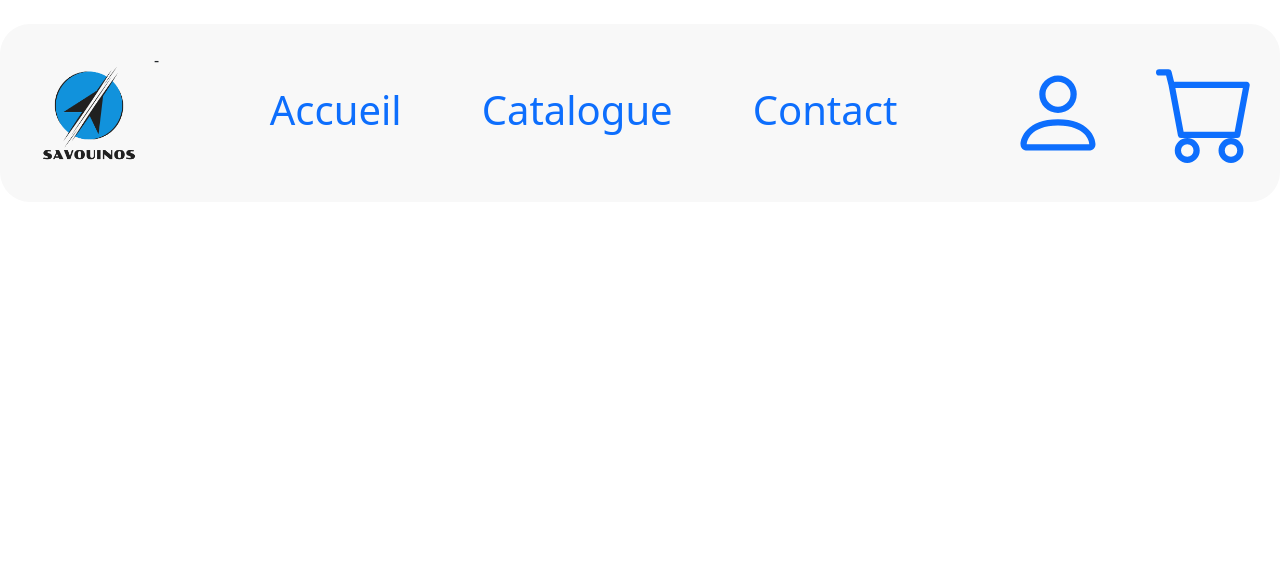
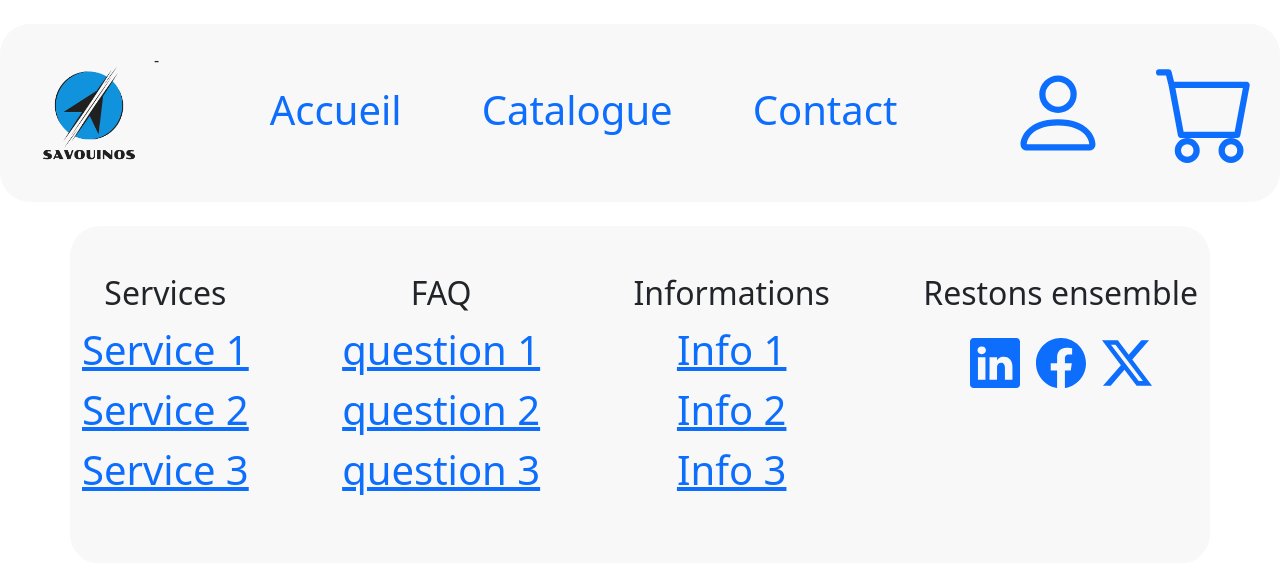
Before and after one commit to mathisklein33/Ecomerce, a PHP site: page /e-commerce/ in a window 1280 px wide. Shown: the top 563 px of the page. Run offline with PHP 8.4, Linux system fonts and the light colour scheme.

Commit message:
ajout de footer

```diff
--- a/index.php
+++ b/index.php
@@ -1,3 +1,4 @@
 
 <?php
 include 'public/includes/header.php';
+include 'public/includes/footer.php';
--- a/public/asset/CSS/style.css
+++ b/public/asset/CSS/style.css
@@ -8,3 +8,11 @@ header{
 .nav-item{
     font-size:40px;
 }
+
+footer{
+    background-color: #f8f8f8;
+    border-radius: 30px;
+}
+
+
+text-decoration:none;
--- a/public/includes/footer.php
+++ b/public/includes/footer.php
@@ -1,2 +1,84 @@
+<footer class="container py-5" style="font-size:40px;">
+    <div class="d-flex justify-content-xl-between">
+
+
+        <div class="d-flex flex-column align-items-center">
+            <h2>Services</h2>
+            <nav>
+                <ul class="list-unstyled">
+                    <li><a href="#">Service 1</a></li>
+                    <li><a href="#">Service 2</a></li>
+                    <li><a href="#">Service 3</a></li>
+                </ul>
+            </nav>
+        </div>
+
+
+        <div class="d-flex flex-column align-items-center">
+            <h2>FAQ</h2>
+            <nav>
+                <ul class="list-unstyled">
+                    <li><a href="#">question 1</a></li>
+                    <li><a href="#">question 2</a></li>
+                    <li><a href="#">question 3</a></li>
+                </ul>
+            </nav>
+        </div>
+
+
+        <div class="d-flex flex-column align-items-center">
+            <h2>Informations</h2>
+            <nav>
+                <ul class="list-unstyled">
+                    <li><a href="#">Info 1</a></li>
+                    <li><a href="#">Info 2</a></li>
+                    <li><a href="#">Info 3</a></li>
+                </ul>
+            </nav>
+        </div>
+
+
+        <div class="text-center">
+            <h2>Restons ensemble</h2>
+            <nav>
+                <ul class="list-unstyled d-flex justify-content-center gap-3 mt-3">
+                    <li>
+                        <a href="#">
+                            <!-- LinkedIn -->
+                            <svg xmlns="http://www.w3.org/2000/svg" width="50" height="50" fill="currentColor"
+                                 class="bi bi-linkedin" viewBox="0 0 16 16">
+                                <path
+                                        d="M0 1.146C0 .513.526 0 1.175 0h13.65C15.474 0 16 .513 16 1.146v13.708c0 .633-.526 1.146-1.175 1.146H1.175C.526 16 0 15.487 0 14.854zm4.943 12.248V6.169H2.542v7.225zm-1.2-8.212c.837 0 1.358-.554 1.358-1.248-.015-.709-.52-1.248-1.342-1.248S2.4 3.226 2.4 3.934c0 .694.521 1.248 1.327 1.248zm4.908 8.212V9.359c0-.216.016-.432.08-.586.173-.431.568-.878 1.232-.878.869 0 1.216.662 1.216 1.634v3.865h2.401V9.25c0-2.22-1.184-3.252-2.764-3.252-1.274 0-1.845.7-2.165 1.193v.025h-.016l.016-.025V6.169h-2.4c.03.678 0 7.225 0 7.225z" />
+                            </svg>
+                        </a>
+                    </li>
+                    <li>
+                        <a href="#">
+                            <!-- Facebook -->
+                            <svg xmlns="http://www.w3.org/2000/svg" width="50" height="50" fill="currentColor"
+                                 class="bi bi-facebook" viewBox="0 0 16 16">
+                                <path
+                                        d="M16 8.049c0-4.446-3.582-8.05-8-8.05C3.58 0-.002 3.603-.002 8.05c0 4.017 2.926 7.347 6.75 7.951v-5.625h-2.03V8.05H6.75V6.275c0-2.017 1.195-3.131 3.022-3.131.876 0 1.791.157 1.791.157v1.98h-1.009c-.993 0-1.303.621-1.303 1.258v1.51h2.218l-.354 2.326H9.25V16c3.824-.604 6.75-3.934 6.75-7.951" />
+                            </svg>
+                        </a>
+                    </li>
+                    <li>
+                        <a href="#">
+                            <!-- X -->
+                            <svg xmlns="http://www.w3.org/2000/svg" width="50" height="50" fill="currentColor"
+                                 class="bi bi-twitter-x" viewBox="0 0 16 16">
+                                <path
+                                        d="M12.6.75h2.454l-5.36 6.142L16 15.25h-4.937l-3.867-5.07-4.425 5.07H.316l5.733-6.57L0 .75h5.063l3.495 4.633L12.601.75Zm-.86 13.028h1.36L4.323 2.145H2.865z" />
+                            </svg>
+                        </a>
+                    </li>
+                </ul>
+            </nav>
+        </div>
+
+    </div>
+</footer>
+
+<script src="./public/asset/js/js.js"></script>
 </body>
 </html>
--- a/public/includes/header.php
+++ b/public/includes/header.php
@@ -5,8 +5,7 @@
     <title>Titre de la page</title>
     <link href="https://cdn.jsdelivr.net/npm/bootstrap@5.3.8/dist/css/bootstrap.min.css" rel="stylesheet" integrity="sha384-sRIl4kxILFvY47J16cr9ZwB07vP4J8+LH7qKQnuqkuIAvNWLzeN8tE5YBujZqJLB" crossorigin="anonymous">
     <link rel="stylesheet" href="./public/asset/CSS/style.css">
-    <script src="./public/asset/js/js.js"></script>
-</head>
+    </head>
 <body>
 <header>
     <div class="d-flex justify-content-between p-4">
```
